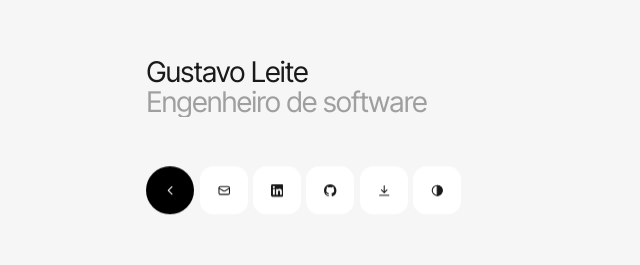
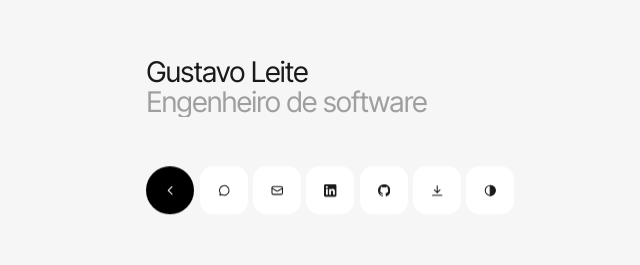
Before and after one commit to censuradho/gustavoleite.dev, a Next.js app: page /sobre in a window 1280 px wide. Shown: the part 264-529 px from the top of the page, without its empty margins (82-722 px from the left). Built offline with nearby package versions, Linux system fonts and the light colour scheme.

Commit message:
feat(sobre): adiciona whatsapp no topo e no fim da página

```diff
--- a/app/sobre/page.tsx
+++ b/app/sobre/page.tsx
@@ -2,11 +2,11 @@ import type { Metadata } from "next";
 import Link from "next/link";
 import type { CSSProperties } from "react";
 
-import { ArrowLeftIcon, DownloadIcon, GitHubIcon, LinkedInIcon, MailIcon } from "@/components/icons";
+import { ArrowLeftIcon, ChatIcon, DownloadIcon, GitHubIcon, LinkedInIcon, MailIcon } from "@/components/icons";
 import { JsonLd } from "@/components/json-ld";
 import { RichText } from "@/components/rich-text";
 import { ThemeToggle } from "@/components/theme-toggle";
-import { about, profile, services } from "@/content/profile";
+import { about, profile, services, whatsappLink } from "@/content/profile";
 import { projects } from "@/content/projects";
 import { profilePageSchema } from "@/content/structured-data";
 
@@ -49,7 +49,18 @@ export default function AboutPage() {
             <Link href="/" transitionTypes={["nav-back"]} className="btn-icon btn-icon--dark" aria-label="Voltar para os projetos" title="Voltar">
               <ArrowLeftIcon />
             </Link>
-            <a href={`mailto:${profile.email}`} className="btn-icon" aria-label="Enviar e-mail" title={profile.email}>
+            <a
+              href={whatsappLink()}
+              target="_blank"
+              rel="noopener noreferrer"
+              className="btn-icon"
+              aria-label="Conversar no WhatsApp"
+              title="WhatsApp"
+              data-contact="sobre"
+            >
+              <ChatIcon />
+            </a>
+            <a href={`mailto:${profile.email}`} className="btn-icon" aria-label="Enviar e-mail" title={profile.email} data-contact="sobre">
               <MailIcon />
             </a>
             <a href={profile.linkedin} target="_blank" rel="noopener noreferrer" className="btn-icon" aria-label="LinkedIn" title="LinkedIn">
@@ -145,8 +156,12 @@ export default function AboutPage() {
         </div>
 
         <p className="t-body">
-          <span className="ink">Tem um projeto em mente?</span> Me conte sobre o seu negócio:{" "}
-          <a href={`mailto:${profile.email}`} className="text-link">
+          <span className="ink">Tem um projeto em mente?</span> Me conte sobre o seu negócio no{" "}
+          <a href={whatsappLink()} target="_blank" rel="noopener noreferrer" className="text-link" data-contact="sobre-rodape">
+            WhatsApp
+          </a>{" "}
+          ou por e-mail:{" "}
+          <a href={`mailto:${profile.email}`} className="text-link" data-contact="sobre-rodape">
             {profile.email}
           </a>
           <br />
```
